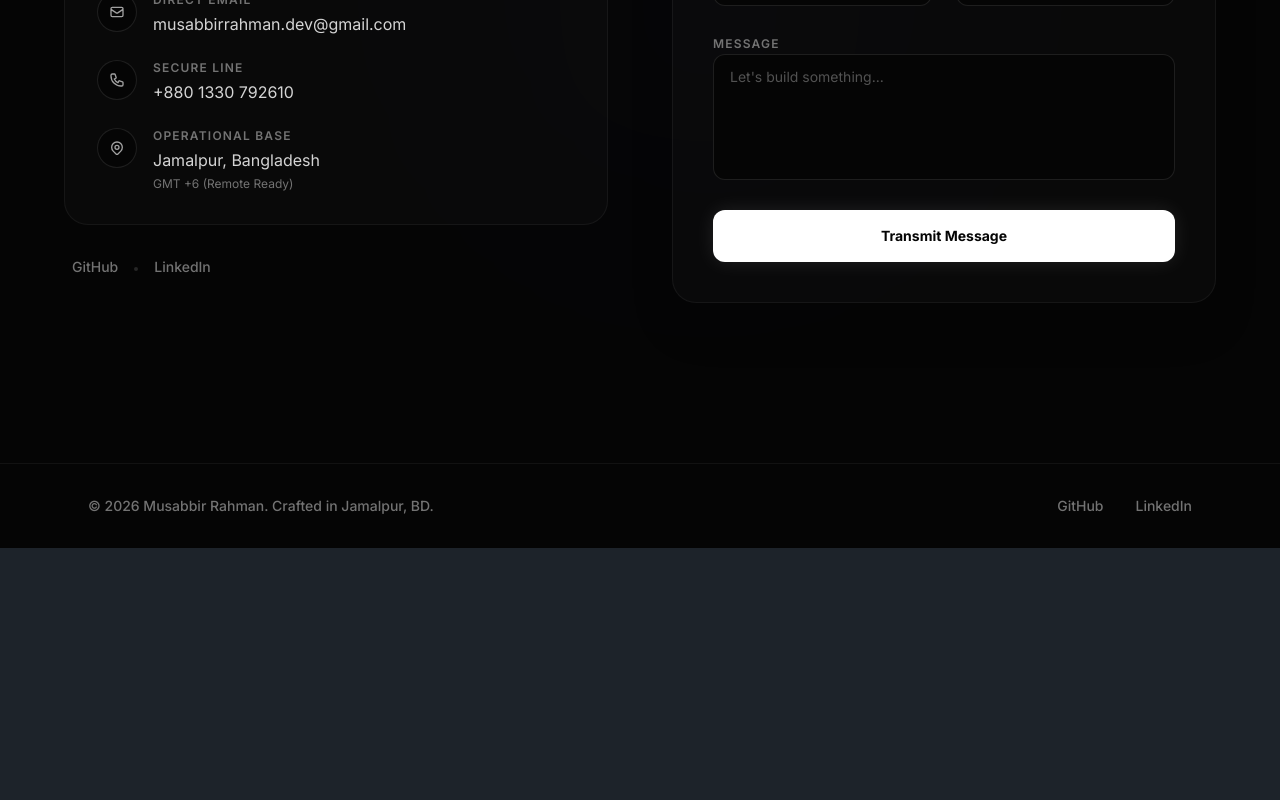
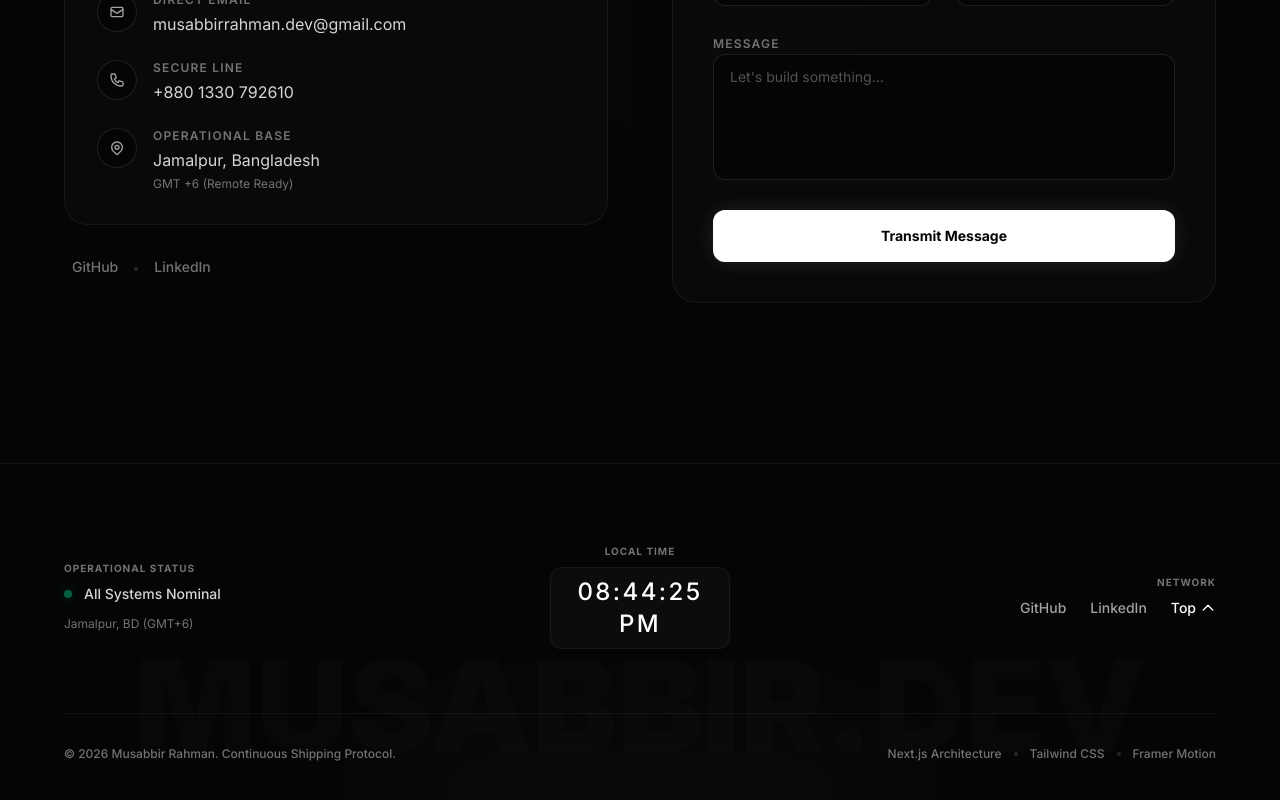
Before and after one commit to musabbirrahman/my-portfolio-dev, a Next.js app: page / in a window 1280 px wide. Shown: the part 6764-7564 px from the top of the page. Before the commit the page ends 7312 px from the top, so only its background shows below. Built offline with nearby package versions, Linux system fonts and the light colour scheme.

Commit message:
footer updated

```diff
--- a/src/components/Footer.jsx
+++ b/src/components/Footer.jsx
@@ -1,27 +1,99 @@
+"use client";
+import Link from "next/link";
+import { useState, useEffect } from "react";
+import { motion } from "framer-motion";
+
 export default function Footer() {
+  const [time, setTime] = useState("");
+
+  // Live Edge Clock (Locked to GMT+6)
+  useEffect(() => {
+    const updateClock = () => {
+      const now = new Date();
+      const formatter = new Intl.DateTimeFormat('en-US', {
+        timeZone: 'Asia/Dhaka',
+        hour: '2-digit',
+        minute: '2-digit',
+        second: '2-digit',
+        hour12: true,
+      });
+      setTime(formatter.format(now));
+    };
+
+    updateClock(); // Initial set
+    const interval = setInterval(updateClock, 1000);
+    return () => clearInterval(interval);
+  }, []);
+
+  const currentYear = new Date().getFullYear();
+
   return (
-    <footer className="py-8 bg-[#050505] border-t border-white/[0.05] text-sm">
-      <div className="max-w-6xl mx-auto px-6 flex flex-col md:flex-row justify-between items-center gap-4">
+    <footer className="bg-[#050505] pt-20 pb-10 px-4 sm:px-6 relative overflow-hidden border-t border-white/[0.05]">
 
-        <p className="text-neutral-500 font-medium">
-          © {new Date().getFullYear()} Musabbir Rahman. Crafted in Jamalpur, BD.
-        </p>
+      {/* Ambient Depth Indicator */}
+      <div className="absolute bottom-[-100px] left-1/2 -translate-x-1/2 w-[600px] h-[200px] bg-white/[0.02] blur-[80px] rounded-full pointer-events-none"></div>
 
-        <div className="flex gap-8 font-medium">
-          <a
-            href="https://github.com/musabbirrahman"
-            target="_blank"
-            className="text-neutral-500 hover:text-white transition-colors duration-300"
-          >
-            GitHub
-          </a>
-          <a
-            href="https://linkedin.com/in/musabbirrahman"
-            target="_blank"
-            className="text-neutral-500 hover:text-white transition-colors duration-300"
-          >
-            LinkedIn
-          </a>
+      <div className="max-w-6xl mx-auto relative z-10 flex flex-col items-center">
+
+        {/* Top Grid: Status & Navigation */}
+        <div className="w-full grid grid-cols-1 md:grid-cols-3 gap-10 items-center mb-16">
+
+          {/* Column 1: Live Status & Location */}
+          <div className="flex flex-col items-center md:items-start space-y-2">
+            <span className="text-[10px] font-bold uppercase tracking-widest text-neutral-500">Operational Status</span>
+            <div className="flex items-center gap-3">
+              <span className="w-2 h-2 rounded-full bg-emerald-500 animate-pulse shadow-[0_0_10px_rgba(16,185,129,0.5)]"></span>
+              <span className="text-sm font-medium text-neutral-300">All Systems Nominal</span>
+            </div>
+            <div className="text-xs text-neutral-500 font-mono mt-1">
+              Jamalpur, BD (GMT+6)
+            </div>
+          </div>
+
+          {/* Column 2: The Edge Clock */}
+          <div className="flex flex-col items-center space-y-2">
+            <span className="text-[10px] font-bold uppercase tracking-widest text-neutral-500">Local Time</span>
+            <div className="text-xl md:text-2xl font-mono font-medium text-white tracking-widest bg-white/[0.03] px-6 py-2 rounded-xl border border-white/[0.05] shadow-inner w-[160px] md:w-[180px] text-center">
+              {time || "00:00:00"}
+            </div>
+          </div>
+
+          {/* Column 3: Fast Navigation */}
+          <div className="flex flex-col items-center md:items-end space-y-2">
+            <span className="text-[10px] font-bold uppercase tracking-widest text-neutral-500">Network</span>
+            <div className="flex items-center gap-6">
+              <a href="https://github.com/musabbirrahman" target="_blank" rel="noreferrer" className="text-sm font-medium text-neutral-400 hover:text-white transition-colors">GitHub</a>
+              <a href="https://linkedin.com/in/musabbirrahman" target="_blank" rel="noreferrer" className="text-sm font-medium text-neutral-400 hover:text-white transition-colors">LinkedIn</a>
+              {/* Upgraded Back to Top Trigger */}
+              <button
+                onClick={() => window.scrollTo({ top: 0, behavior: 'smooth' })}
+                className="text-sm font-medium text-white flex items-center gap-1 hover:text-neutral-300 transition-colors group outline-none"
+              >
+                Top
+                <svg xmlns="http://www.w3.org/2000/svg" className="h-4 w-4 group-hover:-translate-y-1 transition-transform" fill="none" viewBox="0 0 24 24" stroke="currentColor">
+                  <path strokeLinecap="round" strokeLinejoin="round" strokeWidth={2} d="M5 15l7-7 7 7" />
+                </svg>
+              </button>
+            </div>
+          </div>
+
+        </div>
+
+        {/* Bottom Metadata */}
+        <div className="w-full flex flex-col md:flex-row items-center justify-between pt-8 border-t border-white/[0.05] text-[10px] sm:text-xs font-medium text-neutral-500">
+          <p>© {currentYear} Musabbir Rahman. Continuous Shipping Protocol.</p>
+          <div className="flex items-center gap-3 mt-4 md:mt-0">
+            <span>Next.js Architecture</span>
+            <span className="w-1 h-1 rounded-full bg-neutral-800"></span>
+            <span>Tailwind CSS</span>
+            <span className="w-1 h-1 rounded-full bg-neutral-800"></span>
+            <span>Framer Motion</span>
+          </div>
+        </div>
+
+        {/* Massive Watermark - Hidden on small mobile to prevent overflow */}
+        <div className="hidden sm:block absolute bottom-[-40px] left-1/2 -translate-x-1/2 text-[10vw] font-black text-white/[0.015] pointer-events-none whitespace-nowrap select-none">
+          MUSABBIR.DEV
         </div>
 
       </div>
```
